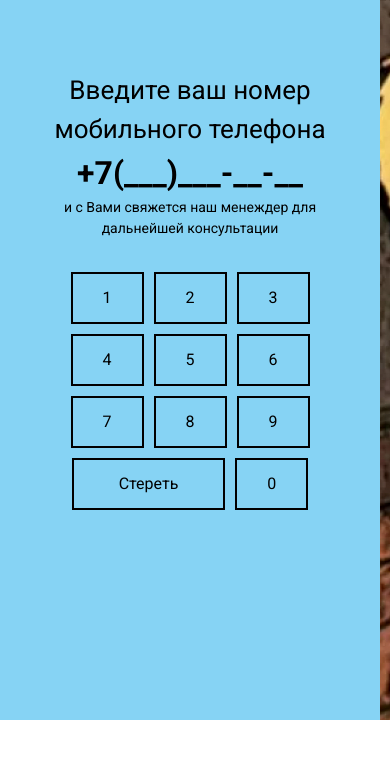
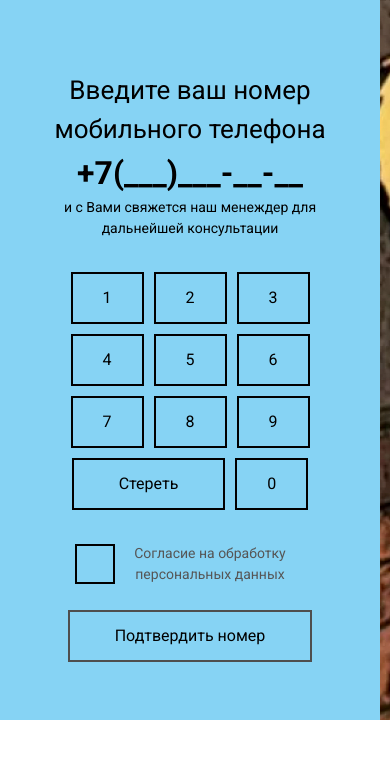
Before and after one commit to f1k13/test-GetShopTV, a React (Vite) app: page /telephone in a window 390 px wide. Shown: the top 758 px of the page. Built offline with nearby package versions, Linux system fonts and the light colour scheme.

Commit message:
feat: add validation phone number

```diff
--- /dev/null
+++ b/src/features/telephon-controller/ui/index.ts
@@ -0,0 +1 @@
+export { default as TelephoneController } from "./telephone-controller";
--- /dev/null
+++ b/src/features/telephon-controller/ui/telephone-controller.tsx
@@ -0,0 +1,60 @@
+import { CheckIcon } from "@/shared/ui/icons";
+import clsx from "clsx";
+import { useState } from "react";
+
+const TelephoneController = ({
+  setIsDisabled,
+  isDisabled,
+  value,
+  setIsErrorPhoneNumber,
+  IsErrorPhoneNumber,
+}: {
+  setIsDisabled: (value: boolean) => void;
+  isDisabled: boolean;
+  value: string;
+  setIsErrorPhoneNumber: (value: boolean) => void;
+  IsErrorPhoneNumber: boolean;
+}) => {
+  const [isVisible, setIsVisible] = useState<boolean>(false);
+  const hasRepeatedDigits = /(.)\1{6,}/.test(value);
+  const check = () => {
+    setIsVisible(!isVisible);
+  };
+  const submit = () => {
+    if (value.length >= 10) setIsDisabled(true);
+    if (hasRepeatedDigits) {
+      setIsErrorPhoneNumber(true);
+    } else {
+      setIsErrorPhoneNumber(false);
+    }
+  };
+  return (
+    <div className="mt-[33px] w-full flex flex-col items-center">
+      <div className="flex items-center">
+        {IsErrorPhoneNumber && <p>Неверный номер</p>}
+        <div
+          onClick={() => check()}
+          className="w-[40px] h-[40px] border-[2px] border-black flex items-center "
+        >
+          {isVisible && <CheckIcon />}
+        </div>
+        <p className="w-[190px]  text-center  text-textSecondaryColor text-14px font-normal">
+          Согласие на обработку персональных данных
+        </p>
+      </div>
+      <button
+        onClick={submit}
+        className={clsx(
+          "bg-transparent mt-[25px] px-[45px] py-[12px] border-[2px] outline-none border-borderColor cursor-not-allowed text-16px",
+          isDisabled &&
+            isVisible &&
+            "cursor-pointer hover:bg-black hover:text-white hover:border-none hover:text-16px"
+        )}
+      >
+        Подтвердить номер
+      </button>
+    </div>
+  );
+};
+
+export default TelephoneController;
--- a/src/features/telephone-cell/ui/telephone-cell.tsx
+++ b/src/features/telephone-cell/ui/telephone-cell.tsx
@@ -12,14 +12,16 @@ const TelephoneCell = ({
   setValue: (value: string) => void;
 }) => {
   const onKeyPress = (key: number) => {
-    setValue(String([...value, key, ...value.slice(key, key)]));
+    const newValue = String([...value, key, ...value.slice(key, key)]);
+    const updatedValue = newValue.replace(/,/g, "");
+    setValue(updatedValue);
   };
 
   return (
     <div
       onClick={() => onKeyPress(item.cell)}
       className={clsx(
-        "border-[2px] border-black px-[30px] py-[12px] flex items-center gap-[10px]"
+        "border-[2px] cursor-pointer transition duration-0 border-black px-[30px] py-[12px] flex items-center gap-[10px] hover:bg-black hover:text-white hover:transinsition-all hover:duration-150"
       )}
     >
       {item.cell}
--- /dev/null
+++ b/src/shared/ui/icons/check-icon.tsx
@@ -0,0 +1,15 @@
+const CheckIcon = () => {
+  return (
+    <svg
+      xmlns="http://www.w3.org/2000/svg"
+      width="38"
+      height="38"
+      fill="currentColor"
+      viewBox="0 0 16 16"
+    >
+      <path d="M13.854 3.646a.5.5 0 0 1 0 .708l-7 7a.5.5 0 0 1-.708 0l-3.5-3.5a.5.5 0 1 1 .708-.708L6.5 10.293l6.646-6.647a.5.5 0 0 1 .708 0z" />
+    </svg>
+  );
+};
+
+export default CheckIcon;
--- /dev/null
+++ b/src/shared/ui/icons/index.ts
@@ -0,0 +1 @@
+export { default as CheckIcon } from "./check-icon";
--- a/src/widgets/telephone/ui/telephone.tsx
+++ b/src/widgets/telephone/ui/telephone.tsx
@@ -1,15 +1,22 @@
-import { useState } from "react";
+import { useEffect, useState } from "react";
 import InputMask from "react-input-mask";
 import { TelephoneCell } from "@/features/telephone-cell/ui";
 import { TelephoneCells } from "../lib/telephone-cells";
+import { TelephoneController } from "@/features/telephon-controller/ui";
+import clsx from "clsx";
 const Telephone = () => {
   const [value, setValue] = useState<string>("");
+  const [isDisabled, setIsDisabled] = useState(false);
+  const [isErrorPhoneNumber, setIsErrorPhoneNumber] = useState(false);
   const onBackspace = () => {
     setValue(value.slice(0, -1));
+    setIsDisabled(false);
   };
+  useEffect(() => {
+    if (value.length >= 10) setIsDisabled(true);
+  }, [value]);
   return (
-    <div className="bg-mainBG w-[380px] h-[720px] ">
-      <div className="w-full flex flex-col items-center justify-center ">
+    <div className="bg-mainBG flex flex-col items-center w-[380px] h-[720px] ">
       <label htmlFor="input" className="text-26px font-normal mt-[71px]">
         Введите ваш номер
       </label>
@@ -22,7 +29,10 @@ const Telephone = () => {
         onChange={(e) => setValue(e.target.value)}
         mask="+7(999)999-99-99"
         placeholder="+7(___)___-__-__"
-          className="w-full text-center z-20 bg-transparent text-32px font-bold text-black outline-none placeholder:text-black placeholder:text-32px placeholder:font-bold "
+        className={clsx(
+          "w-full text-center z-20 bg-transparent text-32px font-bold text-black outline-none placeholder:text-black placeholder:text-32px placeholder:font-bold",
+          isErrorPhoneNumber && "text-errorColor"
+        )}
       />
       <p className="text-14px text-black w-[315px] text-center">
         и с Вами свяжется наш менеждер для дальнейшей консультации
@@ -39,12 +49,20 @@ const Telephone = () => {
         ))}
         <button
           onClick={onBackspace}
-            className="px-[45px] py-[12px] border-[2px] border-black"
+          className={clsx(
+            "px-[45px] py-[12px] border-[2px] border-black hover:bg-black hover:text-white hover:transinsition-all hover:duration-150  transition duration-0 cursor-pointer"
+          )}
         >
           Стереть
         </button>
       </div>
-      </div>
+      <TelephoneController
+        isDisabled={isDisabled}
+        setIsDisabled={setIsDisabled}
+        value={value}
+        setIsErrorPhoneNumber={setIsErrorPhoneNumber}
+        IsErrorPhoneNumber={isErrorPhoneNumber}
+      />
     </div>
   );
 };
--- a/tailwind.config.js
+++ b/tailwind.config.js
@@ -11,9 +11,14 @@ module.exports = {
       colors: {
         mainBG: "#86D3F4",
         black: "#000",
+        textSecondaryColor: "#565656",
+        borderColor: "#4E4E4E",
+        white: "#fff",
+        errorColor: "#EA0000",
       },
       fontSize: {
         "14px": "14px",
+        "16px": "16px",
         "26px": "26px",
         "32px": "32px",
       },
```
Lines whose indentation alone changed are shown as unchanged.
